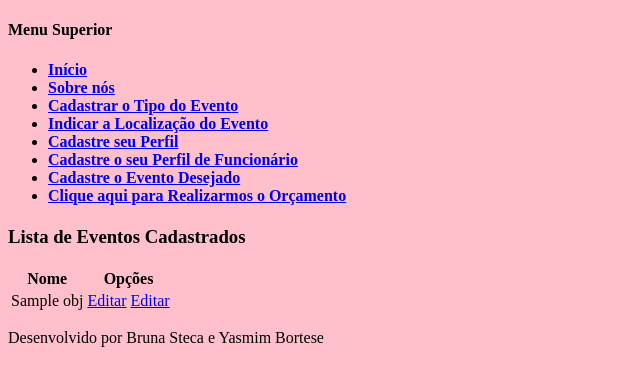
After one commit to BrunaSteca/BorteseEStecaEventos, a Django app: template paginas/templates/paginas/evento.html in a window 1280 px wide. The commit adds this page. Shown: the top 386 px of the page, without its empty margins (0-640 px from the left). Run offline with Django 4.2, Linux system fonts and the light colour scheme; the template is opened without the code that fills it: most values are stand-ins (such as "Sample title", 1, 10 or a date in 2020).

Commit message:
Lista de Evento

```diff
--- /dev/null
+++ b/paginas/templates/paginas/evento.html
@@ -0,0 +1,31 @@
+{% extends "paginas/index.html" %}
+
+{% load static %}
+
+{%  block conteudo   %}
+
+<h3>Lista de Eventos Cadastrados</h3>
+<table>
+
+    <tr>
+        <th>Nome</th>
+        <th>Opções</th>
+    </tr>
+
+    {% for obj in object_list %}
+    <tr>
+        <td>{{ obj.nome }}</td>
+        <td>
+            <a href="#">Editar</a>
+            <a href="#">Editar</a>
+        </td>
+    </tr>
+    {% empty %}
+    <tr>
+        <td colspan="3">Nenhum registro encontrado.</td>
+    </tr>
+
+    {% endfor %}
+</table>
+
+{% endblock %}
--- a/paginas/templates/paginas/sobre.html
+++ b/paginas/templates/paginas/sobre.html
@@ -11,6 +11,8 @@
 </p>
 <p>
     <img src="{% static "img/diagramaDeClasse.png" %}" alt="A">
+    <img src="{% static "img/diagramaCasoDeUso.png" %}" alt="A">
+</p>
 </p>
 
 {% endblock %}
--- a/paginas/urls.py
+++ b/paginas/urls.py
@@ -2,12 +2,13 @@
 from django.urls import path
 from .views import Inicio, SobreView
 from .views import TipoEventoCreate, LocalizacaoCreate, PerfilCreate, FuncionarioCreate, EventoCreate, OrcamentoCreate
-
 from .views import TipoEventoUpdate, LocalizacaoUpdate, PerfilUpdate, FuncionarioUpdate, EventoUpdate, OrcamentoUpdate
 from .views import TipoEventoDelete, LocalizacaoDelete, PerfilDelete, FuncionarioDelete, EventoDelete, OrcamentoDelete
+from .views import TipoEventoList
 
 urlpatterns = [
 
+    path("Listar/TipoEvento", TipoEventoList.as_view(), name="Listar Tipo Evento"),
    path("", Inicio.as_view(), name="index"), #url para página inicial
    path("sobre/", SobreView.as_view(), name="sobre"),
 
```
Also changed, not shown: paginas/views.py (+15 -1 lines), db.sqlite3, static/img/diagramaCasoDeUso.png (added).
